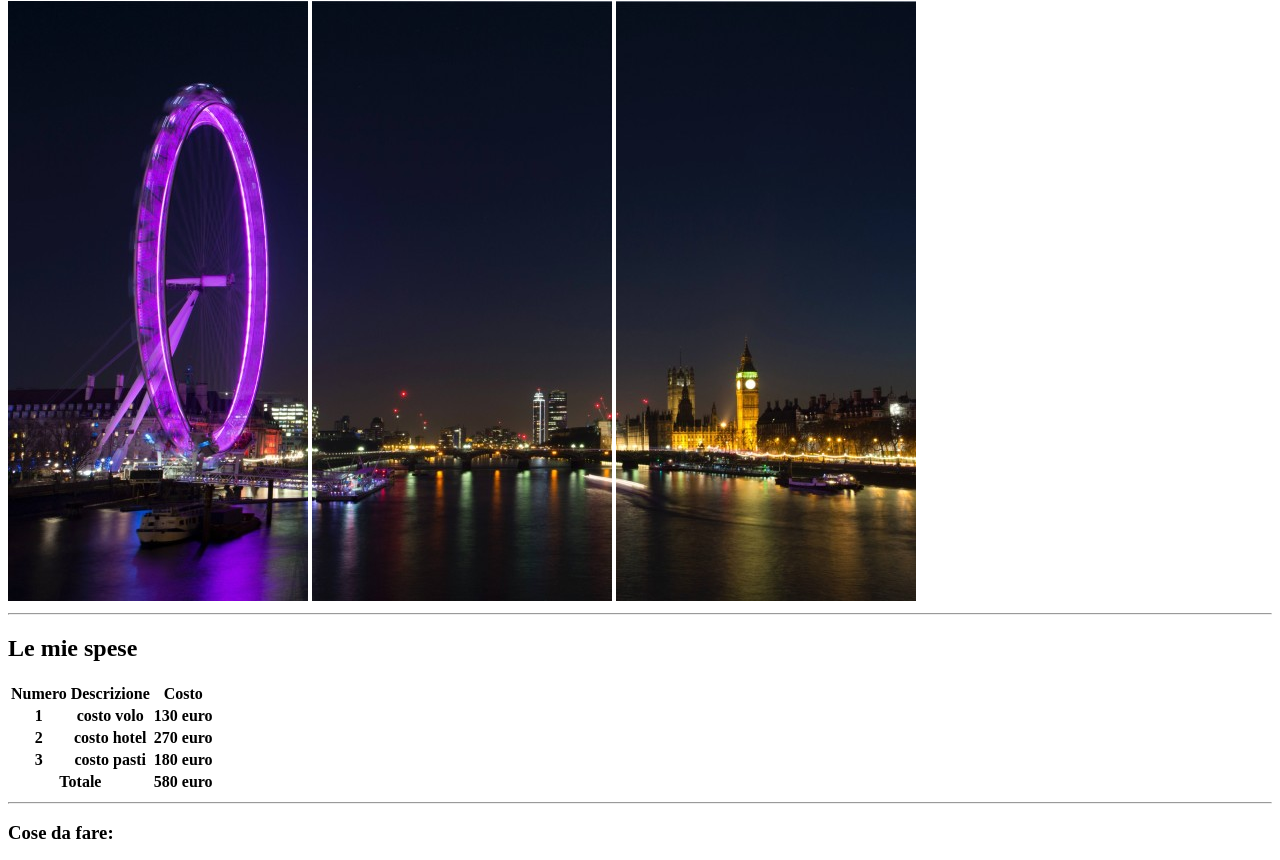
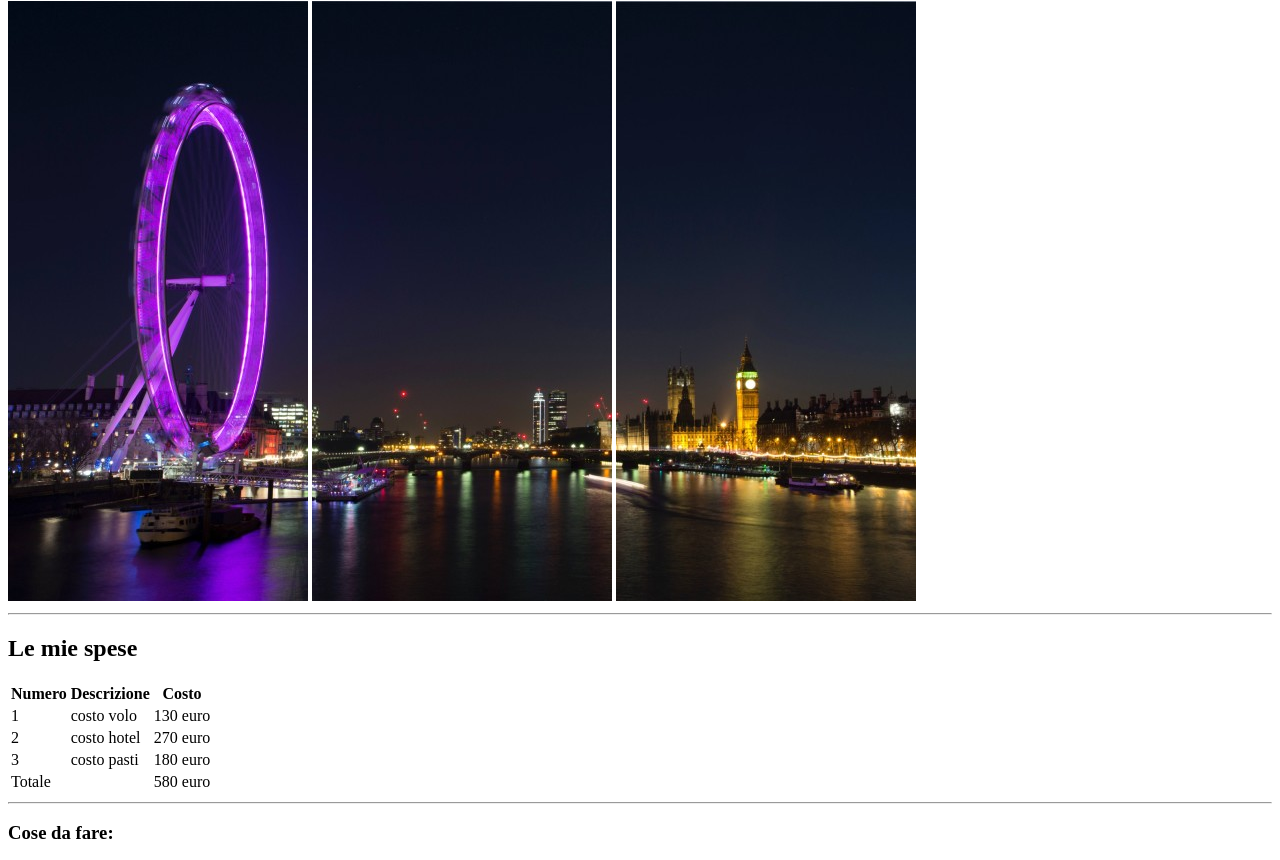
Before and after one commit to Fede180600/html-london-trip, a plain HTML site: page index.html in a window 1280 px wide. Shown: the part 79-939 px from the top of the page. Drawn offline with Linux system fonts and the light colour scheme.

Commit message:
correzione-esercizio

```diff
--- a/index.html
+++ b/index.html
@@ -11,9 +11,12 @@
     <!-- header -->
     <header>
         <h1>Il mio viaggio a Londra</h1> <!-- Titolo 1-->
-        <img src="img/1.1.jpg" alt="first img">
-        <img src="img/1.2.jpg" alt="first img">
-        <img src="img/1.3.jpg" alt="first img">
+        <div>
+            <img src="img/1.1.jpg" alt="first img">
+            <img src="img/1.2.jpg" alt="first img">
+            <img src="img/1.3.jpg" alt="first img">
+        </div>
+
     </header>
     <!-- /header -->
 
@@ -39,25 +42,25 @@
                 <tbody>
                     <!-- 1st row -->
                     <tr>
-                        <th>1</th>
-                        <th>costo volo</th>
-                        <th>130 euro</th>
+                        <td>1</td>
+                        <td>costo volo</td>
+                        <td>130 euro</td>
                     </tr>
                     <!-- /1st row -->
 
                     <!-- 2nd row -->
                     <tr>
-                        <th>2</th>
-                        <th>costo hotel</th>
-                        <th>270 euro</th>
+                        <td>2</td>
+                        <td>costo hotel</td>
+                        <td>270 euro</td>
                     </tr>
                     <!-- /2nd row -->
 
                     <!-- 3rd row -->
                     <tr>
-                        <th>3</th>
-                        <th>costo pasti</th>
-                        <th>180 euro</th>
+                        <td>3</td>
+                        <td>costo pasti</td>
+                        <td>180 euro</td>
                     </tr>
                     <!-- /3rd row -->
                 </tbody>
@@ -66,14 +69,13 @@
                 <!-- table footer -->
                 <tfoot>
                     <tr>
-                        <th colspan="2">Totale</th>
-                        <th>580 euro</th>
+                        <td colspan="2">Totale</td>
+                        <td>580 euro</td>
                     </tr>
                 </tfoot>
                 <!-- /table footer -->
 
             </table>
-            <!-- /table container -->
         </div>
         <!-- /table container -->
 
@@ -142,6 +144,12 @@
 
     </main>
     <!-- /main -->
-    <footer>Coopywright &#169; By Federico Fontana - Boolean Careers &#10084;</footer>
+
+    <!-- footer -->
+    <footer>
+        Coopywright &#169; By Federico Fontana - Boolean Careers &#10084;
+    </footer>
+    <!-- /footer -->
+
 </body>
 </html>
```
